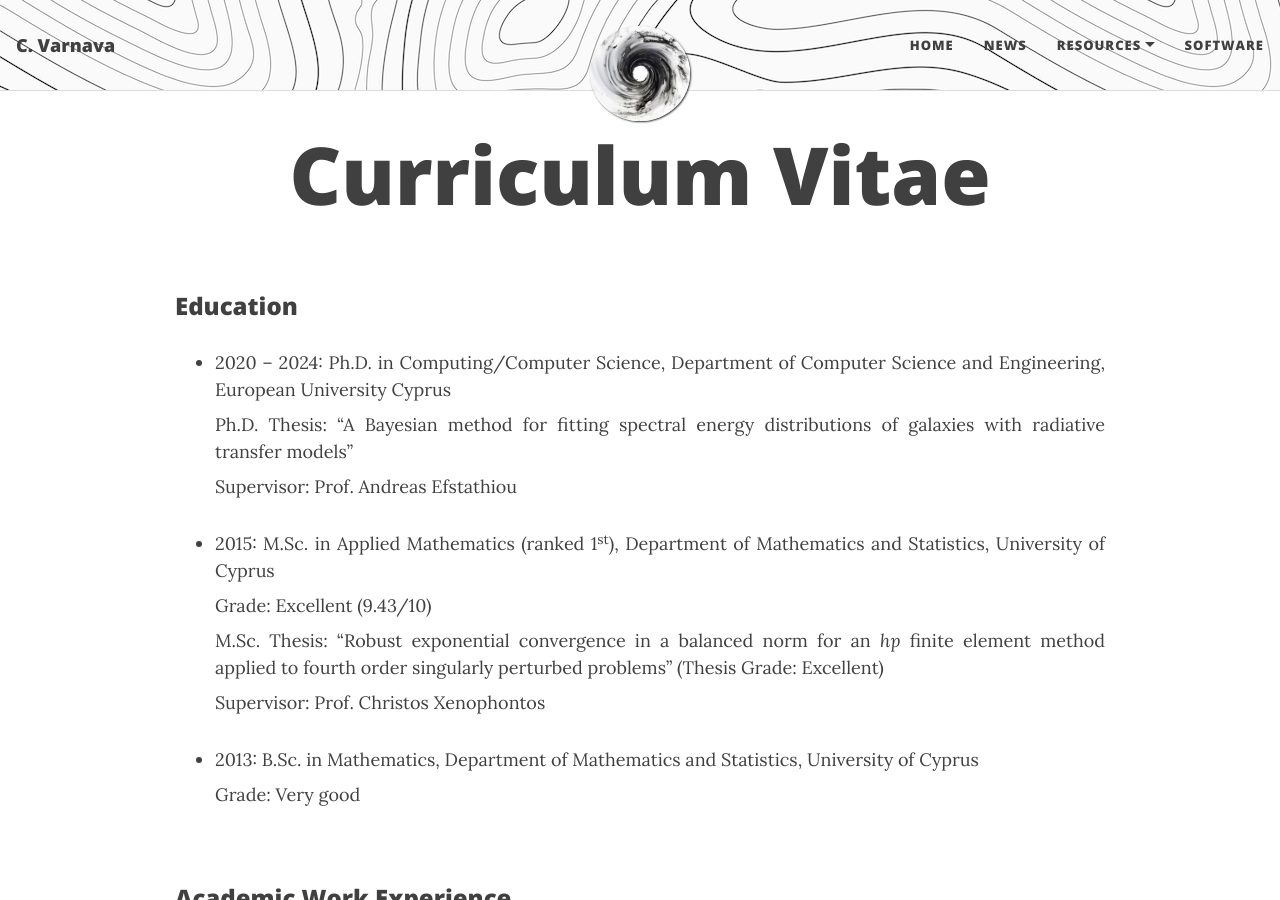
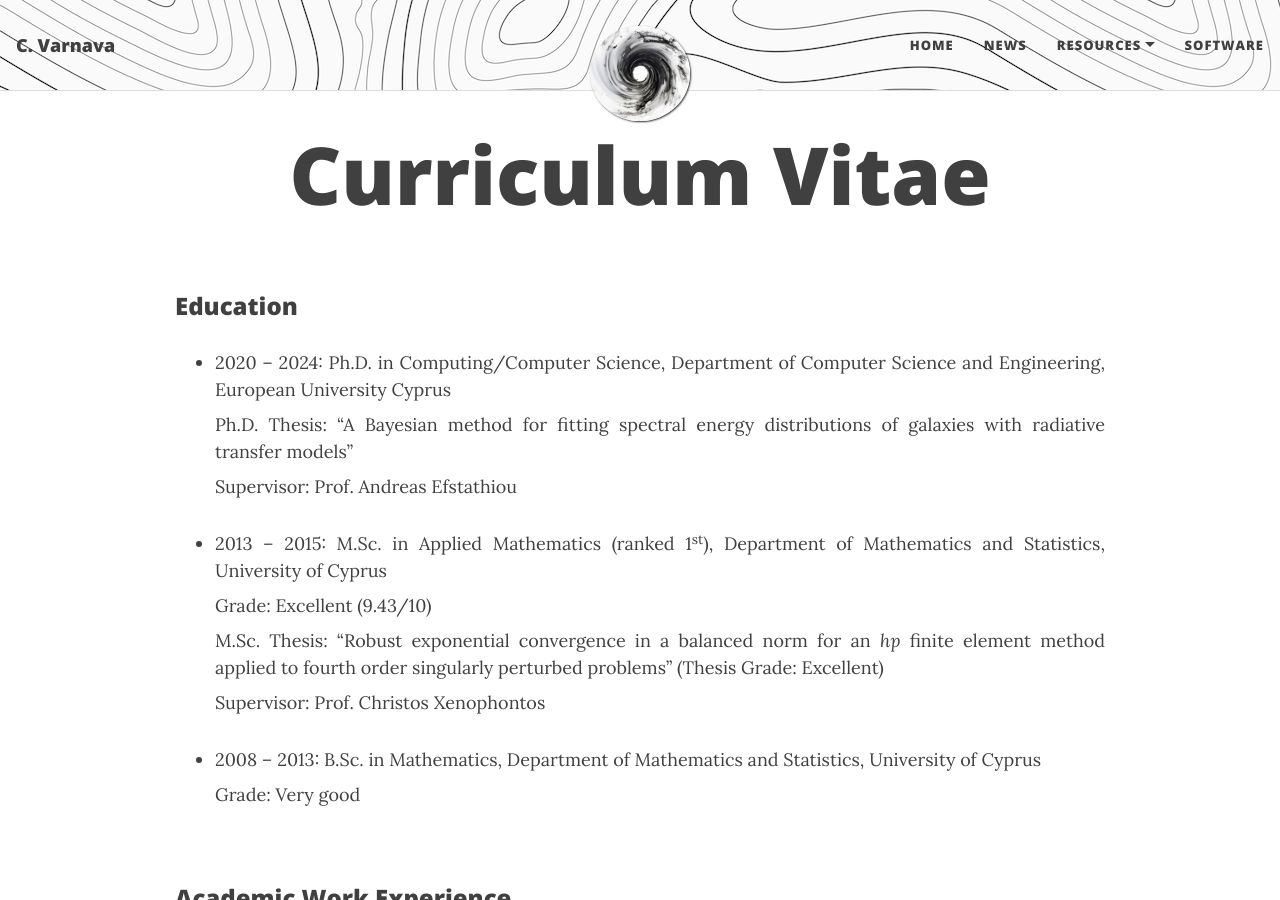
Before and after one commit to ch-var/ch-var.github.io, a Jekyll site: the page built from cv.html, in a window 1280 px wide and 900 px high. Built offline with Jekyll 4.4.1, drawn with Linux system fonts in a browser that asks for light colours; formulas are drawn with MathJax 3.

Commit message:
Update cv.html

```diff
--- a/cv.html
+++ b/cv.html
@@ -27,11 +27,11 @@
 <li class="responsive-margin" style="margin-bottom: 8px;">2020 – 2024: Ph.D. in Computing/Computer Science, Department of Computer Science and Engineering, European University Cyprus</li>
 <p align='justify' class="responsive-margin" style="margin-top: 0px; margin-bottom: 8px;">Ph.D. Thesis: “A Bayesian method for fitting spectral energy distributions of galaxies with radiative transfer models”</p>
 <p align='justify' class="responsive-margin" style="margin-top: 0px;">Supervisor: Prof. Andreas Efstathiou</p>
-<li class="responsive-margin" style="margin-bottom: 8px;">2015: M.Sc. in Applied Mathematics (ranked 1<sup>st</sup>), Department of Mathematics and Statistics, University of Cyprus</li>
+<li class="responsive-margin" style="margin-bottom: 8px;">2013 – 2015: M.Sc. in Applied Mathematics (ranked 1<sup>st</sup>), Department of Mathematics and Statistics, University of Cyprus</li>
 <p align='justify' class="responsive-margin" style="margin-top: 0px; margin-bottom: 8px;">Grade: Excellent (9.43/10)</p>
 <p align='justify' class="responsive-margin" style="margin-top: 0px; margin-bottom: 8px;">M.Sc. Thesis: “Robust exponential convergence in a balanced norm for an <i>hp</i> finite element method applied to fourth order singularly perturbed problems” (Thesis Grade: Excellent)</p>
 <p align='justify' class="responsive-margin" style="margin-top: 0px;">Supervisor: Prof. Christos Xenophontos</p>
-<li class="responsive-margin" style="margin-bottom: 8px;">2013: B.Sc. in Mathematics, Department of Mathematics and Statistics, University of Cyprus</li>
+<li class="responsive-margin" style="margin-bottom: 8px;">2008 – 2013: B.Sc. in Mathematics, Department of Mathematics and Statistics, University of Cyprus</li>
 <p align='justify' class="responsive-margin" style="margin-top: 0px;">Grade: Very good</p>
 </ul>
 <br>
```
